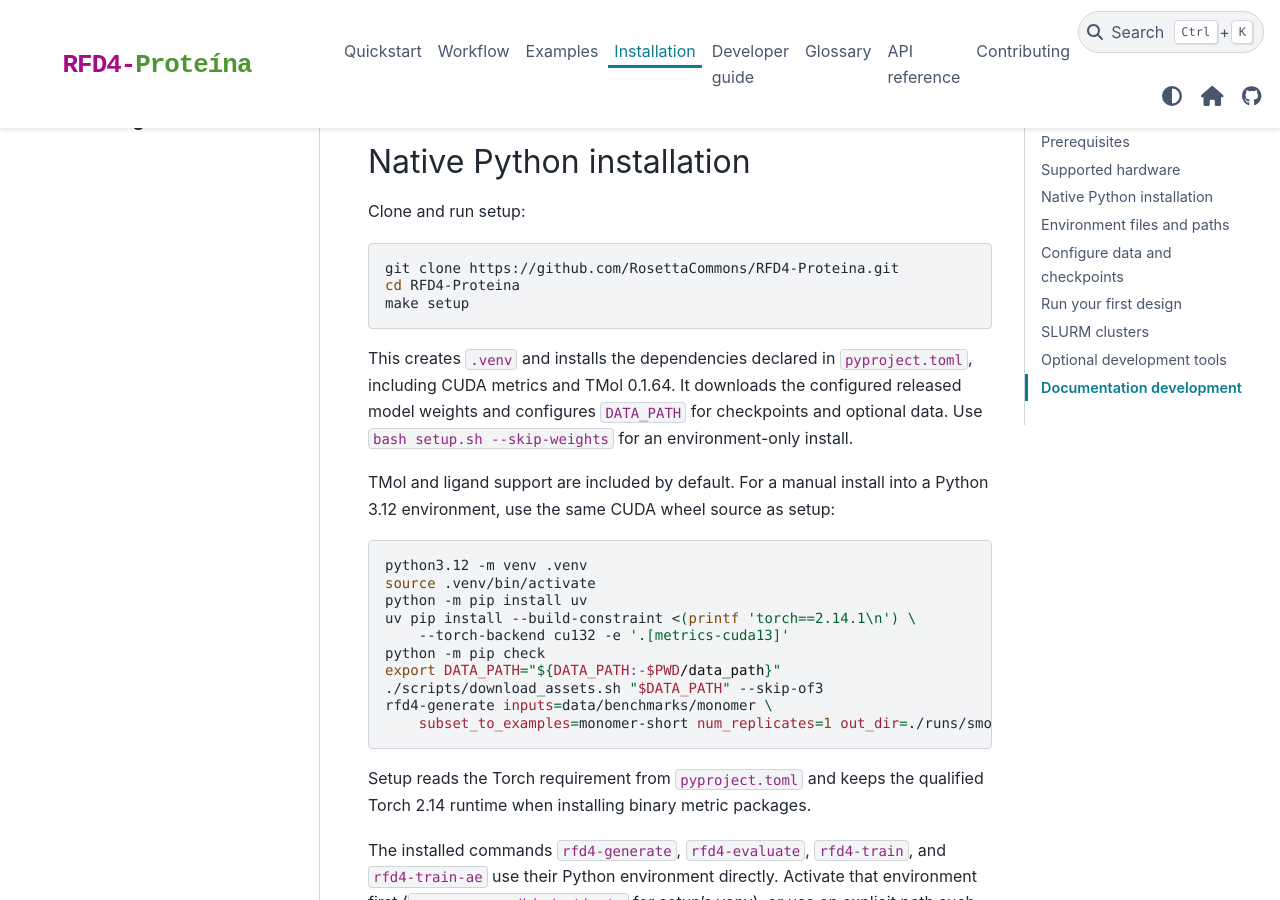
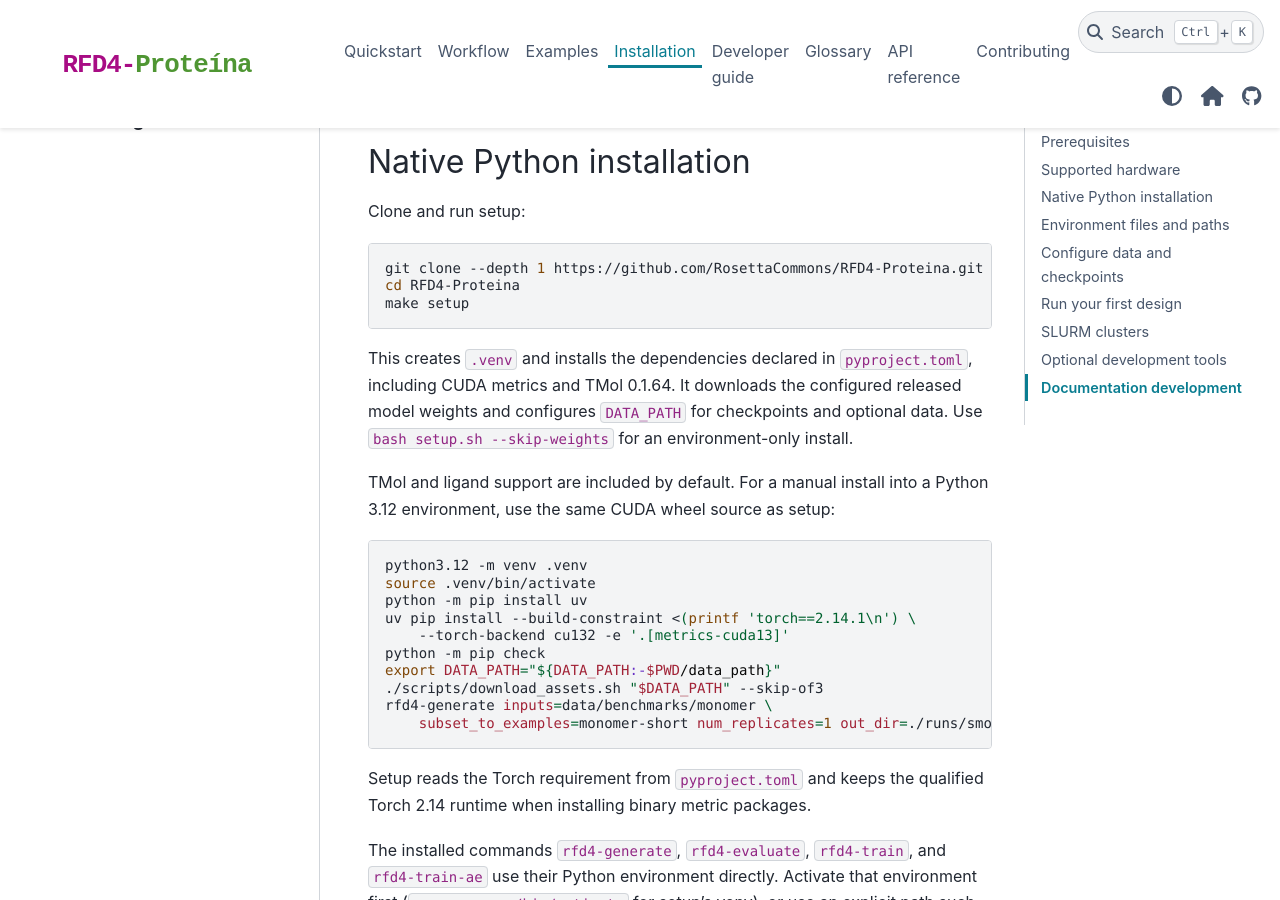
Before and after one commit to RazzyChen/RFD4-Proteina, a Sphinx documentation site: the page built from docs/installation.rst, in a window 1280 px wide and 900 px high, scrolled down 1007 px. Built offline with Sphinx 7.4.7 and the PyData theme 0.15.4, drawn with Linux system fonts in a browser that asks for light colours.

Commit message:
chore: add nbstripout hook and document shallow clone

```diff
--- a/docs/installation.rst
+++ b/docs/installation.rst
@@ -51,7 +51,7 @@
 
 .. code-block:: bash
 
-   git clone https://github.com/RosettaCommons/RFD4-Proteina.git
+   git clone --depth 1 https://github.com/RosettaCommons/RFD4-Proteina.git
    cd RFD4-Proteina
    make setup
 
```
Also changed, not shown: README.md (+4 -0 lines), .pre-commit-config.yaml.
